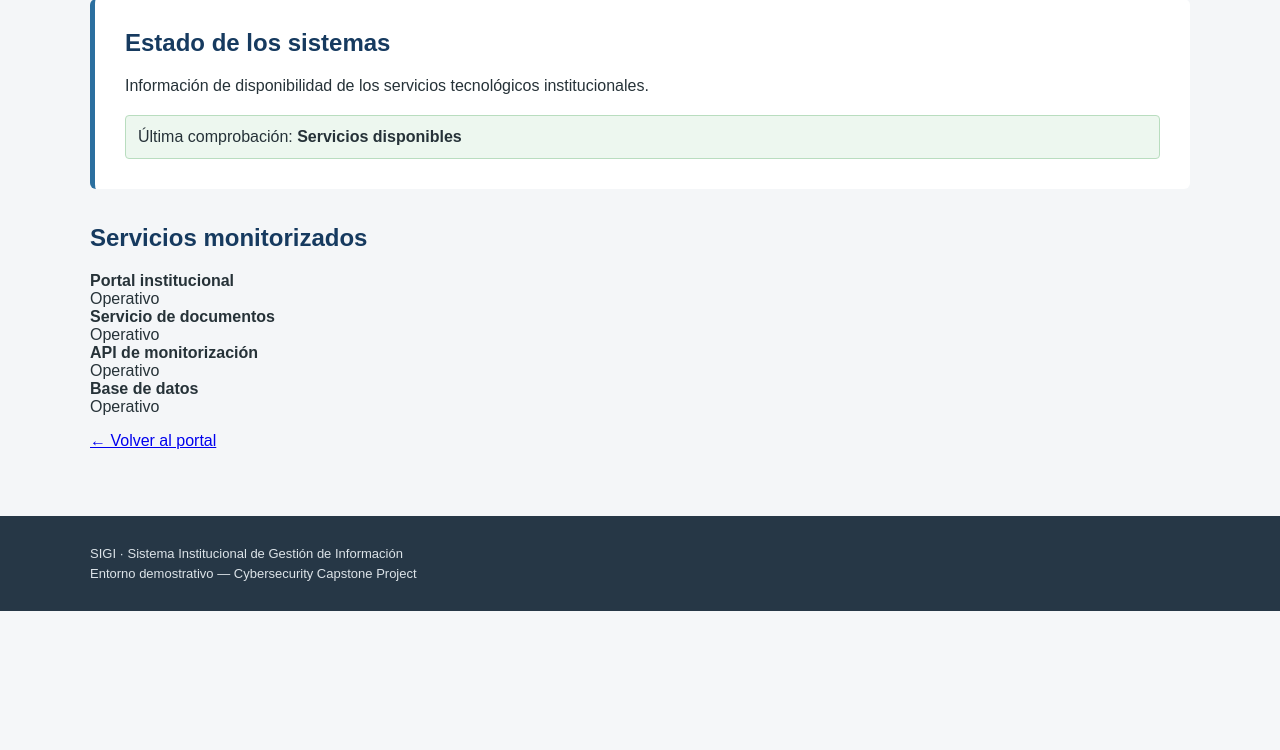
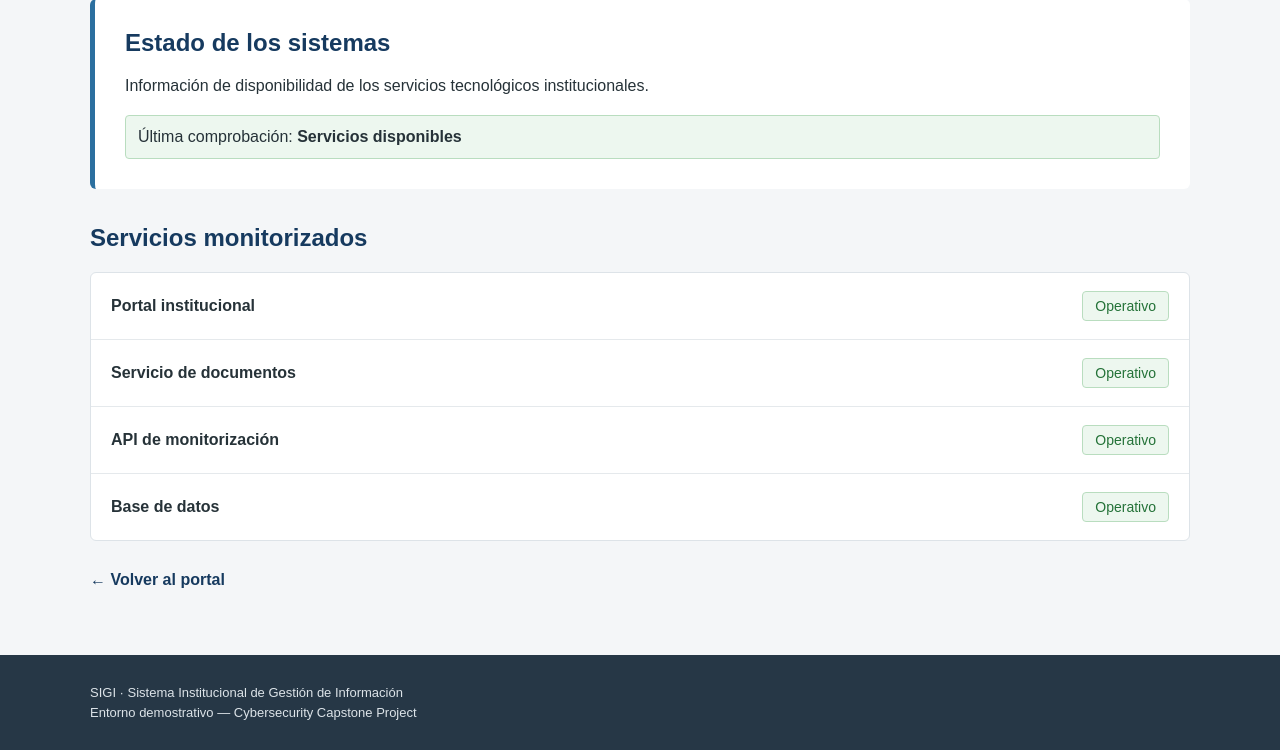
Before and after one commit to jdeltorocaceres/capstone-webapp, a Flask app: page /status in a window 1280 px wide. Shown: the part 192-942 px from the top of the page. Before the commit the page ends 803 px from the top, so only its background shows below. Run offline with Flask 3, Linux system fonts and the light colour scheme.

Commit message:
Add system status styles

```diff
--- a/static/style.css
+++ b/static/style.css
@@ -173,6 +173,46 @@ footer p {
     margin: 5px 0;
 }
 
+/* SYSTEM STATUS */
+
+.status-list {
+    background: white;
+    border: 1px solid #dde3e8;
+    border-radius: 6px;
+    overflow: hidden;
+}
+
+.status-item {
+    display: flex;
+    justify-content: space-between;
+    align-items: center;
+    padding: 18px 20px;
+    border-bottom: 1px solid #e5e9ec;
+}
+
+.status-item:last-child {
+    border-bottom: none;
+}
+
+.status-ok {
+    background: #edf7ef;
+    color: #247238;
+    border: 1px solid #b9ddbf;
+    padding: 6px 12px;
+    border-radius: 4px;
+    font-size: 14px;
+}
+
+.back-link {
+    margin-top: 30px;
+}
+
+.back-link a {
+    color: #163a5f;
+    text-decoration: none;
+    font-weight: bold;
+}
+
 /* MOBILE */
 
 @media (max-width: 750px) {
```
